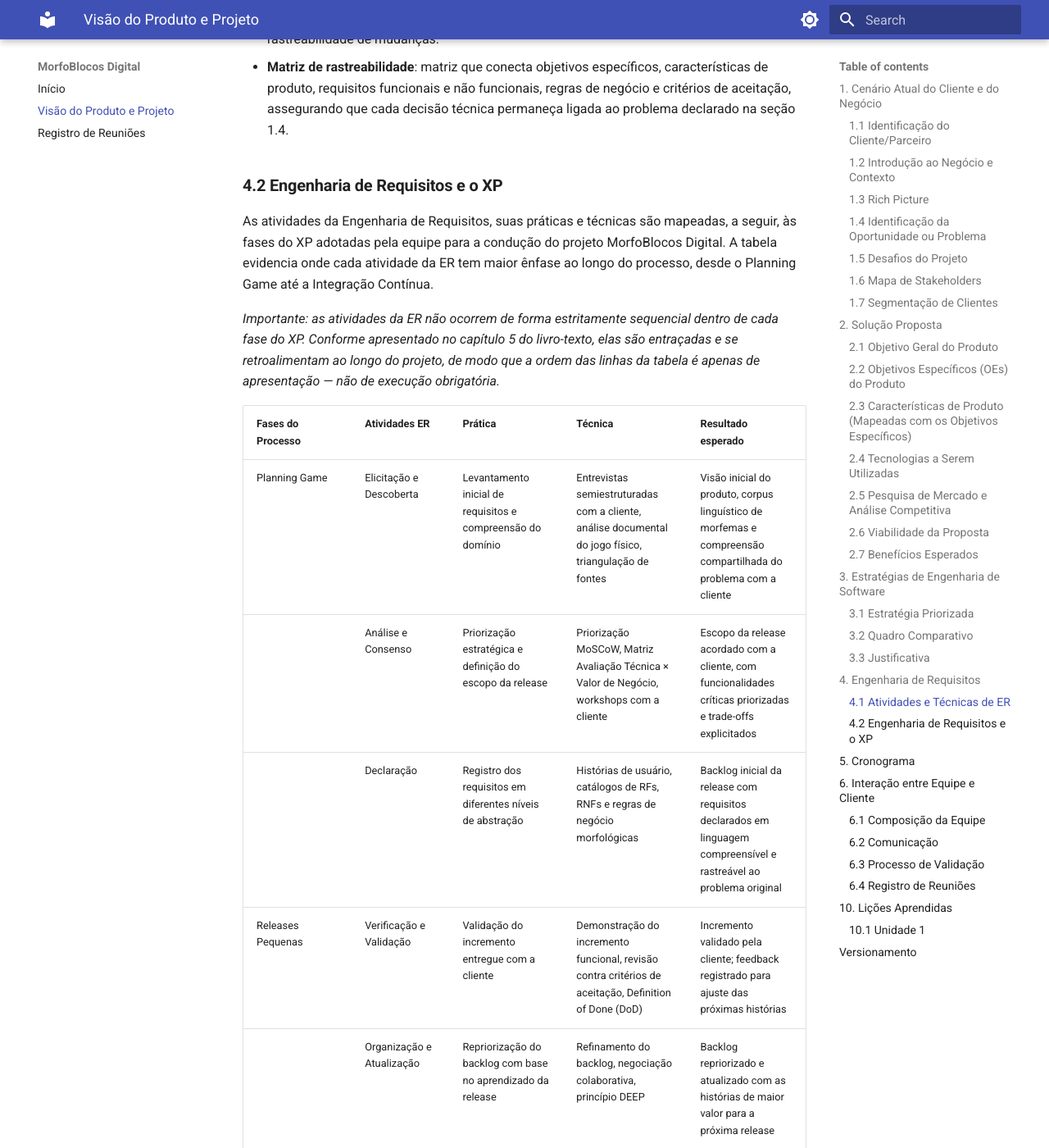
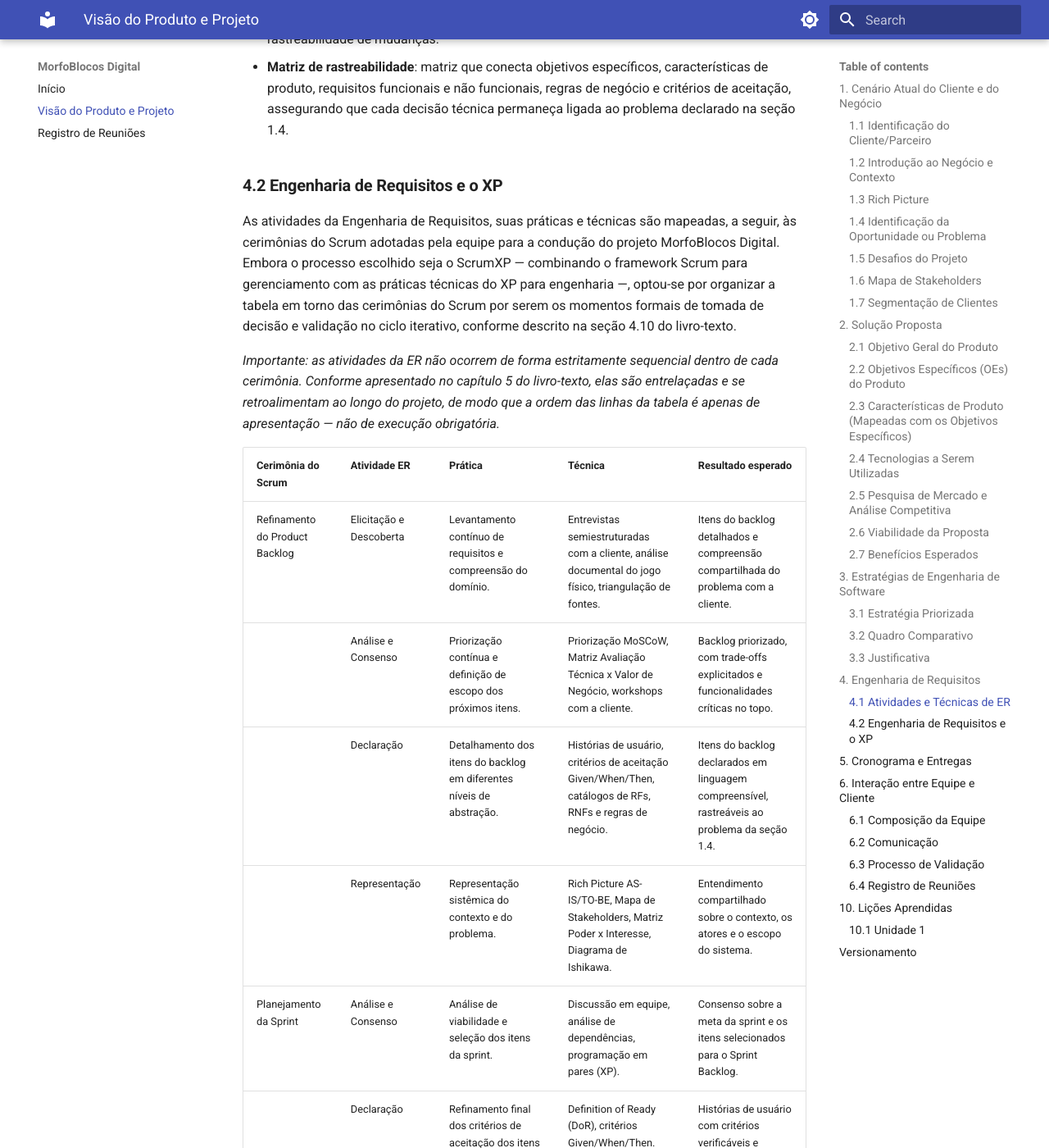
Before and after one commit to mdsreq-fga-unb/REQ-2026.1-T01--MorfoBlocosDigital, an MkDocs documentation site: the page built from docs/visao_produto.md, in a window 1280 px wide and 1400 px high, scrolled down 14394 px. Shown: the whole window at 82% size. Built offline with MkDocs 1.6.1 and Material for MkDocs 9.7.7, drawn with Linux system fonts in a browser that asks for light colours; some of the changed text lies outside the part shown.

Commit message:
fix(docs): corrige seções 4.2, 5 e 6.1.

```diff
--- a/docs/visao_produto.md
+++ b/docs/visao_produto.md
@@ -283,40 +283,40 @@ Declaração de Requisitos
 
 ### __4.2 Engenharia de Requisitos e o XP__
 
-As atividades da Engenharia de Requisitos, suas práticas e técnicas são mapeadas, a seguir, às fases do XP adotadas pela equipe para a condução do projeto MorfoBlocos Digital. A tabela evidencia onde cada atividade da ER tem maior ênfase ao longo do processo, desde o Planning Game até a Integração Contínua.
+As atividades da Engenharia de Requisitos, suas práticas e técnicas são mapeadas, a seguir, às cerimônias do Scrum adotadas pela equipe para a condução do projeto MorfoBlocos Digital. Embora o processo escolhido seja o ScrumXP — combinando o framework Scrum para gerenciamento com as práticas técnicas do XP para engenharia —, optou-se por organizar a tabela em torno das cerimônias do Scrum por serem os momentos formais de tomada de decisão e validação no ciclo iterativo, conforme descrito na seção 4.10 do livro-texto.
 
-_Importante: as atividades da ER não ocorrem de forma estritamente sequencial dentro de cada fase do XP. Conforme apresentado no capítulo 5 do livro-texto, elas são entraçadas e se retroalimentam ao longo do projeto, de modo que a ordem das linhas da tabela é apenas de apresentação — não de execução obrigatória._
+_Importante: as atividades da ER não ocorrem de forma estritamente sequencial dentro de cada cerimônia. Conforme apresentado no capítulo 5 do livro-texto, elas são entrelaçadas e se retroalimentam ao longo do projeto, de modo que a ordem das linhas da tabela é apenas de apresentação — não de execução obrigatória._
 
-| Fases do Processo              | Atividades ER              | Prática       | Técnica          | Resultado esperado       |
-|--------------------------------|------------------------------|-------------------------------------------------------------------------|--------------------------------------------------------------------------------------------------|--------------------------------------------------------------------------------------------------------------------------|
-| Planning Game        | Elicitação e Descoberta      | Levantamento inicial de requisitos e compreensão do domínio               | Entrevistas semiestruturadas com a cliente, análise documental do jogo físico, triangulação de fontes  | Visão inicial do produto, corpus linguístico de morfemas e compreensão compartilhada do problema com a cliente         |
-|        | Análise e Consenso           | Priorização estratégica e definição do escopo da release                | Priorização MoSCoW, Matriz Avaliação Técnica × Valor de Negócio, workshops com a cliente          | Escopo da release acordado com a cliente, com funcionalidades críticas priorizadas e trade-offs explicitados            |
-|         | Declaração                  | Registro dos requisitos em diferentes níveis de abstração               | Histórias de usuário, catálogos de RFs, RNFs e regras de negócio morfológicas          | Backlog inicial da release com requisitos declarados em linguagem compreensível e rastreável ao problema original    |
-| Releases Pequenas         | Verificação e Validação      | Validação do incremento entregue com a cliente    | Demonstração do incremento funcional, revisão contra critérios de aceitação, Definition of Done (DoD)                              | Incremento validado pela cliente; feedback registrado para ajuste das próximas histórias                                                                 |
-|          | Organização e Atualização           | Repriorização do backlog com base no aprendizado da release    | Refinamento do backlog, negociação colaborativa, princípio DEEP                             | Backlog repriorizado e atualizado com as histórias de maior valor para a próxima release          |
-| Design Simples            | Representação               | Representação sistêmica do contexto e do problema   | Rich Picture AS-IS/TO-BE, Mapa de Stakeholders, Matriz Poder × Interesse, Diagrama de Ishikawa                                       | Entendimento compartilhado sobre o contexto, os atores e o escopo do sistema entre equipe e cliente    |
-|         | Declaração     | Detalhamento de histórias e critérios de aceitação para a iteração      | Critérios de aceitação Given/When/Then, Definition of Ready (DoR)   | Histórias de usuário com critérios verificáveis e prontas para desenvolvimento (Ready)   |
-|   Desenvolvimento (Codificação)   | Elicitação e Descoberta   | Refinamento de requisitos selecionados para a iteração    | Entrevistas pontuais com a cliente, análise documental complementar    | Requisitos detalhados e esclarecidos para suportar o desenvolvimento da iteração corrente    |
-|        | Representação    | Evolução dos protótipos para apoiar a implementação   | Protótipos de baixa e média fidelidade, fluxos de navegação conceituais   | Representações atualizadas que orientam a implementação e apoiam a validação antecipada com a cliente  |
-|        | Análise e Consenso  | Análise de dependências e viabilidade técnica dos itens em desenvolvimento  | Discussão em equipe, análise de dependências, programação em pares (pair programming)  | Consenso sobre a viabilidade e a ordem de execução dos itens da iteração |
-| Testes | Verificação e Validação  | Verificação interna dos requisitos em desenvolvimento  | Revisão interna pela equipe, checklist de critérios de aceitação, testes de aceitação Given/When/Then    | Itens desenvolvidos em conformidade com os critérios de qualidade e prontos para demonstração    |
-|   | Organização e Atualização | Atualização do backlog com base nos resultados dos testes   | Atualização contínua do backlog da iteração, registro de defeitos e ajustes de escopo   | Backlog da iteração alinhado ao estado real do desenvolvimento após os testes      |
-| Refatoração | Organização e Atualização          | Revisão e consolidação dos artefatos de requisitos após refatoração do código   | Atualização da matriz de rastreabilidade, revisão de critérios de aceitação impactados    | Artefatos de requisitos consistentes com a estrutura refatorada, rastreabilidade preservada      |
-| Integração Contínua | Verificação e Validação   | Validação contínua dos requisitos integrados ao sistema    | Checklist de critérios de aceitação, DoD aplicado ao incremento integrado     | Incremento integrado validado contra todos os critérios de aceitação definidos      |
-|   | Organização e Atualização   | Consolidação do backlog e da matriz de rastreabilidade ao final de cada iteração    | Refinamento do backlog, atualização da matriz de rastreabilidade, controle de versões dos artefatos     | Backlog do produto atualizado e rastreável, pronto para orientar o início da próxima iteração      |
+| Cerimônia do Scrum | Atividade ER              | Prática                                                                 | Técnica                                                                                                      | Resultado esperado                                                                                  |
+|-------------------|---------------------------|-------------------------------------------------------------------------|-------------------------------------------------------------------------------------------------------------|-----------------------------------------------------------------------------------------------------|
+| Refinamento do Product Backlog | Elicitação e Descoberta | Levantamento contínuo de requisitos e compreensão do domínio.           | Entrevistas semiestruturadas com a cliente, análise documental do jogo físico, triangulação de fontes.      | Itens do backlog detalhados e compreensão compartilhada do problema com a cliente.                  |
+|  | Análise e Consenso      | Priorização contínua e definição de escopo dos próximos itens.          | Priorização MoSCoW, Matriz Avaliação Técnica x Valor de Negócio, workshops com a cliente.    | Backlog priorizado, com trade-offs explicitados e funcionalidades críticas no topo.                 |
+|  | Declaração              | Detalhamento dos itens do backlog em diferentes níveis de abstração.    | Histórias de usuário, critérios de aceitação Given/When/Then, catálogos de RFs, RNFs e regras de negócio.   | Itens do backlog declarados em linguagem compreensível, rastreáveis ao problema da seção 1.4.       |
+|  | Representação           | Representação sistêmica do contexto e do problema.                      | Rich Picture AS-IS/TO-BE, Mapa de Stakeholders, Matriz Poder x Interesse, Diagrama de Ishikawa.    | Entendimento compartilhado sobre o contexto, os atores e o escopo do sistema.                       |
+| Planejamento da Sprint | Análise e Consenso      | Análise de viabilidade e seleção dos itens da sprint.                   | Discussão em equipe, análise de dependências, programação em pares (XP).   | Consenso sobre a meta da sprint e os itens selecionados para o Sprint Backlog.                      |
+|  | Declaração              | Refinamento final dos critérios de aceitação dos itens selecionados.    | Definition of Ready (DoR), critérios Given/When/Then.    | Histórias de usuário com critérios verificáveis e prontas para desenvolvimento (Ready).            |
+|  | Representação           | Evolução de protótipos para apoiar a implementação.                     | Protótipos de baixa e média fidelidade, fluxos de navegação conceituais.       | Representações que orientam a implementação e antecipam validações com a cliente.                   |
+| Daily Scrum       | Elicitação e Descoberta   | Esclarecimento pontual de dúvidas sobre requisitos em desenvolvimento.  | Conversas curtas com a cliente quando necessário, registro de impedimentos relacionados a requisitos.       | Impedimentos de ER identificados e tratados com agilidade durante a sprint.                         |
+|   | Organização e Atualização | Atualização incremental do estado dos itens em desenvolvimento.         | Sincronização sobre progresso, registro de descobertas que impactam o backlog.     | Visibilidade contínua do estado dos itens da sprint frente aos requisitos declarados.               |
+| Revisão da Sprint | Verificação e Validação   | Validação do incremento entregue com a cliente.      | Demonstração do incremento funcional, revisão contra critérios de aceitação, Definition of Done (DoD).      | Incremento validado pela cliente, com feedback registrado para ajuste de itens futuros.             |
+|  | Organização e Atualização | Repriorização do backlog com base no aprendizado da sprint.             | Refinamento do backlog, negociação colaborativa, princípio DEEP.    | Product Backlog repriorizado e atualizado com itens de maior valor para a próxima sprint.           |
+| Retrospectiva da Sprint | Organização e Atualização | Reflexão sobre o processo de ER e ajuste de práticas.             | Discussão estruturada da equipe sobre como os requisitos foram tratados, identificação de melhorias.        | Ajustes nas práticas e técnicas de ER para a próxima sprint, artefatos consistentes e rastreáveis.  |
+|  | Verificação e Validação | Verificação da qualidade dos artefatos de requisitos produzidos.        | Revisão interna pela equipe dos artefatos da sprint, controle de versões.       | Artefatos de requisitos verificados e versionados ao final de cada sprint.                          |
 
-_O mapeamento apresentado evidencia onde cada atividade da ER tem maior ênfase em cada fase do XP, sem sugerir uma ordem rígida de execução. As atividades se retroalimentam ao longo de todo o projeto, em coerência com os valores de comunicação, feedback, simplicidade e confiança que sustentam a prática da Engenharia de Requisitos descrita no capítulo 5 do livro-texto._
+_O mapeamento apresentado evidencia onde cada atividade da ER tem maior ênfase em cada cerimônia do Scrum, sem sugerir uma ordem rígida de execução. As práticas técnicas do XP — como programação em pares, TDD, integração contínua e refatoração — permeiam a execução da sprint e dão suporte à qualidade dos requisitos implementados, em coerência com os valores de comunicação, feedback, simplicidade e confiança que sustentam a prática da Engenharia de Requisitos descrita no capítulo 5 do livro-texto._
 
-## __5. Cronograma__
+## __5. Cronograma e Entregas__
 
-| Sprint | Período| Foco de Desenvolvimento | Entrega Acadêmica (Relatório) | Processo de validação |
-| :--- | :--- | :--- | :--- | :--- |
-| **Sprint 1** | 14/04 - 28/04| **Inventário de dados**: Mapear prefixos, radicais e sufixos com a PO. | Finalização do PC1 e ajuste do Rich Picture. | **Revisão por pares**: Líder valida se a planilha de morfemas está completa para o MVP. |
-| **Sprint 2** | 29/04 - 13/05| **UX e Prototipagem (Figma)**: Desenhar as telas de "arrastar e soltar" e a lógica visual dos blocos. | **PC2 (19/05)**: Elicitação, Backlog MoSCoW e MVP. | **MoSCoW + Feedback PO**: Reunião com a Profª. Pílar para validar o design e priorizar o Backlog. |
-| **Sprint 3** | 14/05 - 28/05| **Lógica de validação**: Programar/Modelar como o sistema decide se "In + Feliz" é uma palavra válida. | Início de PBB e User Stories. | **DoR (Definition of Ready)**: O líder valida se as User Stories têm critérios de aceitação claros. |
-| **Sprint 4** | 29/05 - 12/06| **Cenários de Teste (BDD)**: Escrever os comportamentos do sistema (Dado que/Quando/Então). | **PC3 (16/06)**: Verificação e Validação (BDD). | **BDD Testing**: Validar os cenários "Dado/Quando/Então" com a lógica pedagógica da PO. |
-|**Sprint 5**| 13/06 - 27/06| **Feedback pedagógico**: Criar as mensagens de erro  e explicações gramaticais do jogo.| **PC4 (07/07)**: Story Mapping e Casos de Uso.| **User Story Mapping**: Validar visualmente se a jornada do aluno não possui falhas de fluxo. |
-| **Sprint 6** | 28/06 - 07/07| **Refinamento e Deploy**: Ajustes finais na interface e preparação da apresentação.| Entrega final: documento completo e vídeo. | **DoD (Definition of Done)**: Checklist final para garantir que tudo cumpre os requisitos do professor. |
+_Processo: ScrumXP  |  Sprints de 2 semanas  |  PO: Profª. María del Pilar Tobar Acosta_
+
+| Sprint | Início   | Fim      | Objetivo Principal    | Entregas Esperadas     | Validação do Cliente    |
+|--------|----------|----------|----------------------------------------------------------|-----------------------------------------------------------------------------------------------------------------------------------------------------------------|------------------------------------------------------------------------------------------------------|
+| Sprint 1 | 14/04/2026 | 28/04/2026 | Planejamento da Release e Elicitação Inicial.             | - Backlog inicial definido com a PO.<br>- Mapeamento preliminar de morfemas com a Profª. Pilar.<br>- Ajuste do Rich Picture.         | Reunião com a Profª. Pilar para validar o backlog inicial e confirmar prioridades.                  |
+| Sprint 2 | 29/04/2026 | 12/05/2026 | Elicitação, Prototipagem e Definição de Requisitos.       | - Protótipos de baixa fidelidade das telas principais.<br>- Entrega Unidade 2 (até 18/05).<br>- Requisitos de Software (RF e RNF com URPS+).<br>- DoR e DoD definidos.<br>- Backlog priorizado e MVP definido.<br>- Intervenção Social documentada. | Reunião com a Profª. Pilar para validar protótipos e requisitos levantados.                         |
+| Sprint 3 | 13/05/2026 | 26/05/2026 | Análise, Consenso e Início do PBB.                        | - PBB iniciado.<br>- User Stories com critérios de aceitação (DoR verificado).<br>- Refinamento do backlog com a PO.                                         | Reunião com a Profª. Pilar para validar User Stories e critérios de aceitação.                      |
+| Sprint 4 | 27/05/2026 | 09/06/2026 | Verificação, Validação e BDD.                             | - Cenários BDD escritos (Dado/Quando/Então).<br>- Entrega Unidade 3 (até 15/06).<br>- Verificação e Validação de Requisitos.<br>- Organização e Atualização de Requisitos.<br>- PBB e BDD documentados. | Reunião com a Profª. Pilar para validar cenários BDD com a lógica pedagógica do jogo.               |
+| Sprint 5 | 10/06/2026 | 23/06/2026 | User Story Mapping e Casos de Uso.                        | - User Story Mapping elaborado.<br>- Modelos e Especificação de Casos de Uso iniciados.                                                                        | Reunião com a Profª. Pilar para validar o mapeamento da jornada do estudante.                       |
+| Sprint 6 | 24/06/2026 | 07/07/2026 | Refinamento Final e Entrega.                              | - Ajustes finais nos artefatos de requisitos.<br>- Entrega Unidade 4 (até 06/07).<br>- User Story Mapping finalizado.<br>- Modelos e Especificação de Casos de Uso.<br>- Documento completo e vídeo final entregues.<br>- DoD aplicado a todas as entregas. | Homologação final com a Profª. Pilar. DoD aplicado a todas as entregas.                             |
 
 
 
@@ -324,11 +324,11 @@ _O mapeamento apresentado evidencia onde cada atividade da ER tem maior ênfase
 
 ### __6.1 Composição da Equipe__
 
-* Ana Beatriz Souza Araújo: Desenvolvedor backend
-* Artur Fernandes: Desenvolvedor backend
-* Bruno Souza: Desenvolvedor backend
-* Carlos Eduardo: Desenvolvedor frontend.
-* Luiz Henrique: Desenvolvedor frontend do projeto auxílio na parte de Scrum
+* Ana Beatriz Souza Araújo: Engenharia de Requisitos, Desenvolvedor backend
+* Artur Fernandes: Engenharia de Requisitos, Desenvolvedor backend
+* Bruno Souza: Engenharia de Requisitos, Desenvolvedor backend
+* Carlos Eduardo: Engenharia de Requisitos, Desenvolvedor frontend.
+* Luiz Henrique: Engenharia de Requisitos, Desenvolvedor frontend do projeto auxílio na parte de Scrum
 
 ### __6.2 Comunicação__
 
@@ -415,3 +415,4 @@ Com a reorganização da equipe, passou-se a priorizar um contato mais frequente
 | 13/04/2026 | 1.3  | Correções nas seções 3.1, 3.2, 3.3, 4.1 e 4.2. | [Bruno Souza](https://github.com/youngburny) |
 | 13/04/2026 | 1.4  | Correção de formatação na tabela da seção 4.2. | [Bruno Souza](https://github.com/youngburny) |
 | 05/05/2026 | 1.5  | Correção nas seções 2.1, 2.2 e 2.3. | [Bruno Souza](https://github.com/youngburny) |
+| 06/05/2026 | 1.6  | Correção nas seções 4.2, 5 e 6.1. | [Bruno Souza](https://github.com/youngburny) |
```
